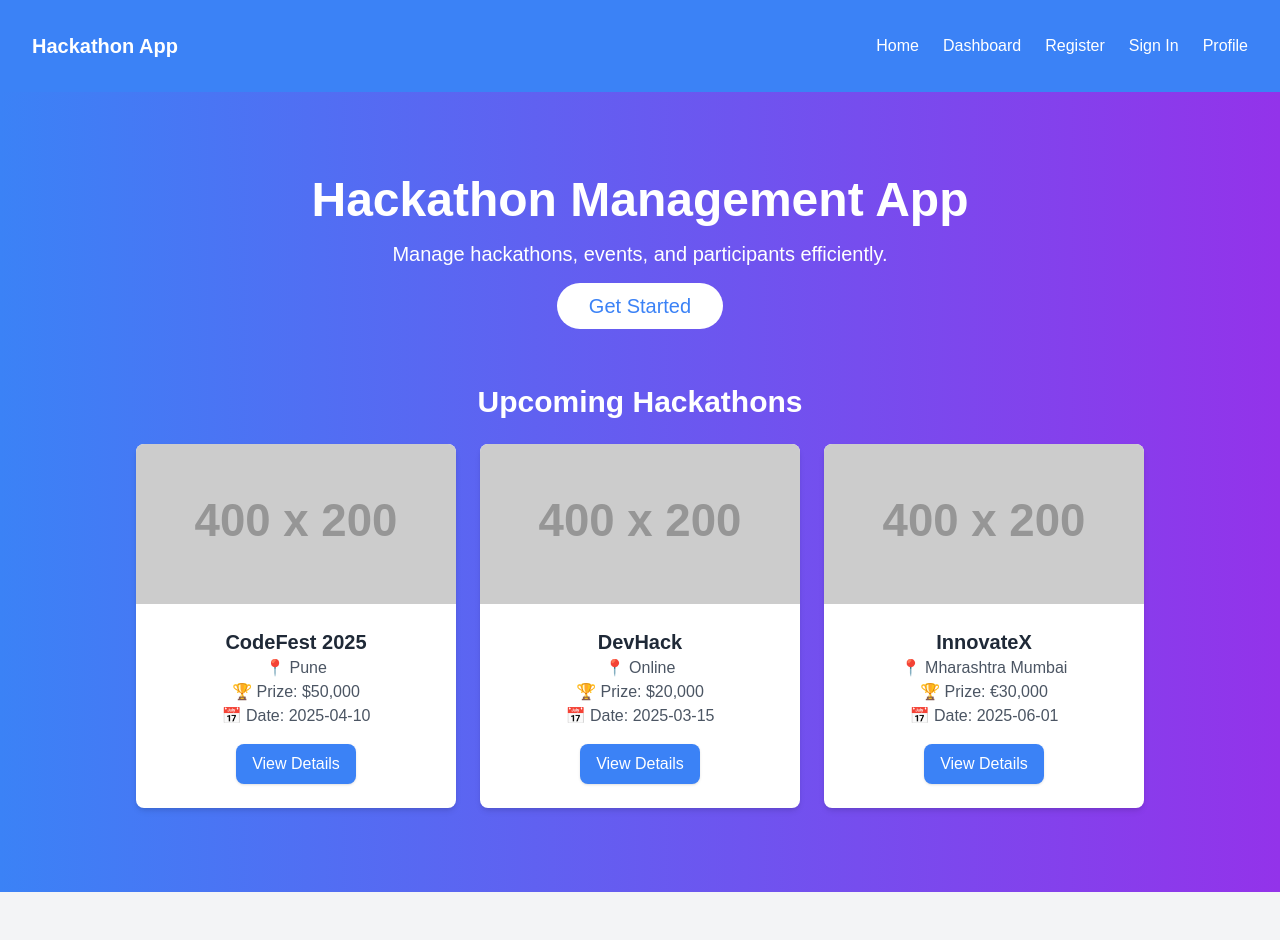
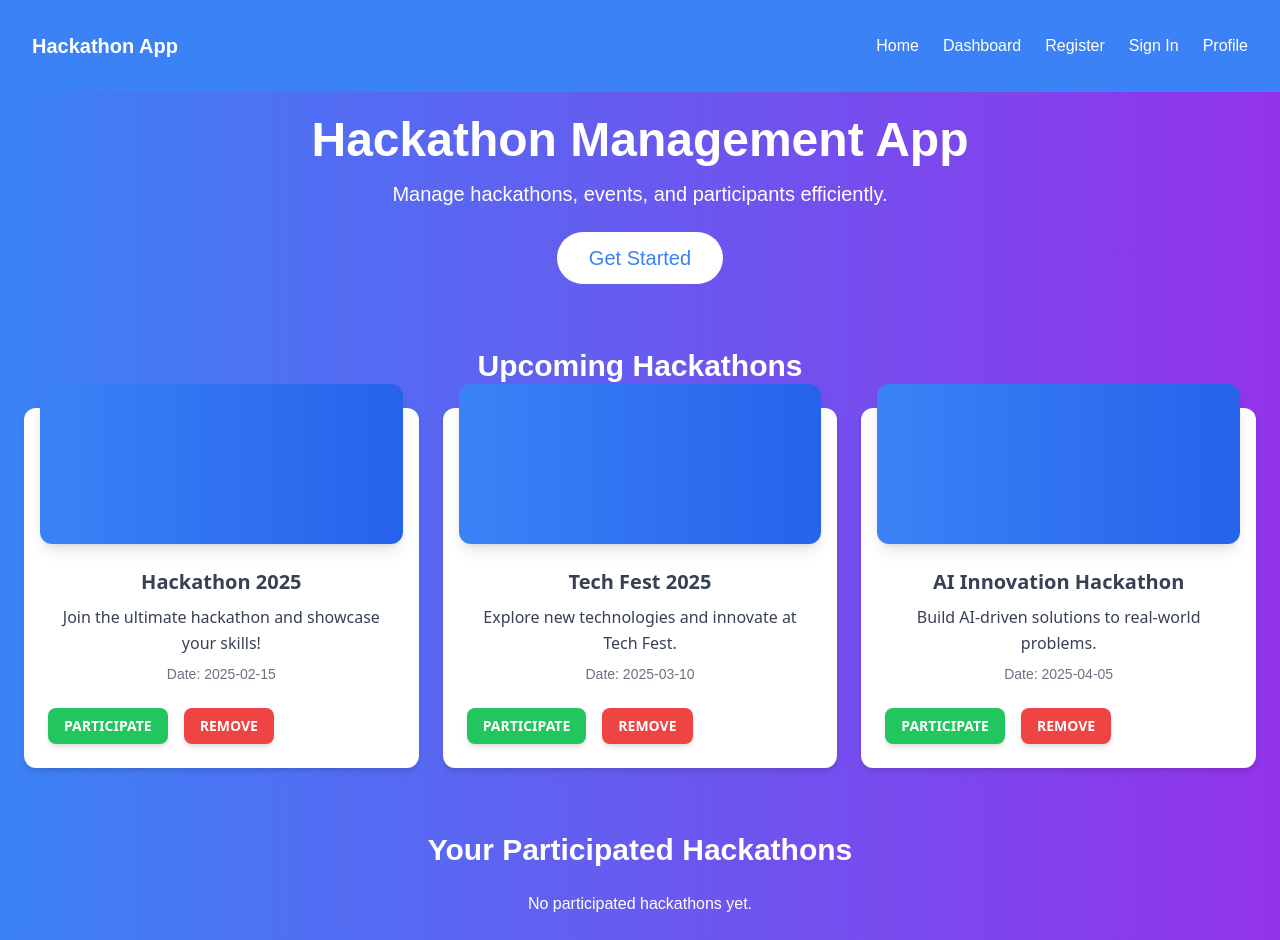
Before and after one commit to yashyp12/Hackathon-Management-System, a Next.js app: page / in a window 1280 px wide. Before the commit the page ends 892 px from the top, so only its background shows below. Built offline with nearby package versions, Linux system fonts and the light colour scheme.

Commit message:
updated cards

```diff
--- a/app/page.js
+++ b/app/page.js
@@ -1,81 +1,112 @@
 "use client";
-import Link from "next/link";
+import { useState } from "react";
 
 export default function Home() {
-  // Sample data for hackathons
-  const hackathons = [
+  // Demo data for upcoming hackathons
+  const hackathonsData = [
     {
-      id: 1,
-      name: "CodeFest 2025",
-      location: "Pune",
-      prize: "$50,000",
-      date: "2025-04-10",
-      image: "https://via.placeholder.com/400x200?text=Hackathon+1",
+      id: "1",
+      name: "Hackathon 2025",
+      date: "2025-02-15",
+      description: "Join the ultimate hackathon and showcase your skills!",
     },
     {
-      id: 2,
-      name: "DevHack",
-      location: "Online",
-      prize: "$20,000",
-      date: "2025-03-15",
-      image: "https://via.placeholder.com/400x200?text=Hackathon+2",
+      id: "2",
+      name: "Tech Fest 2025",
+      date: "2025-03-10",
+      description: "Explore new technologies and innovate at Tech Fest.",
     },
     {
-      id: 3,
-      name: "InnovateX",
-      location: "Mharashtra Mumbai",
-      prize: "€30,000",
-      date: "2025-06-01",
-      image: "https://via.placeholder.com/400x200?text=Hackathon+3",
+      id: "3",
+      name: "AI Innovation Hackathon",
+      date: "2025-04-05",
+      description: "Build AI-driven solutions to real-world problems.",
     },
   ];
+
+  // State to track participated hackathons
+  const [participatedHackathons, setParticipatedHackathons] = useState([]);
+
+  // Handle participation
+  const handleParticipate = (hackathon) => {
+    if (!participatedHackathons.some((h) => h.id === hackathon.id)) {
+      setParticipatedHackathons([...participatedHackathons, hackathon]);
+      alert(`${hackathon.name} added to your dashboard!`);
+    }
+  };
+
+  // Handle removal
+  const handleRemove = (hackathon) => {
+    setParticipatedHackathons(
+      participatedHackathons.filter((h) => h.id !== hackathon.id)
+    );
+    alert(`${hackathon.name} removed from your dashboard.`);
+  };
 
   return (
     <div className="flex flex-col justify-center items-center min-h-screen bg-gradient-to-r from-blue-500 to-purple-600 p-6">
       <header className="text-center text-white">
         <h1 className="text-5xl font-extrabold mb-4">Hackathon Management App</h1>
-        <p className="text-xl mb-6">
-          Manage hackathons, events, and participants efficiently.
-        </p>
-        <Link
-          href="/auth/signin"
+        <p className="text-xl mb-6">Manage hackathons, events, and participants efficiently.</p>
+        <button
           className="bg-white text-blue-500 py-3 px-8 rounded-full text-xl hover:bg-blue-100 transition duration-300"
+          onClick={() => alert("Redirect to Sign In or Dashboard")}
         >
           Get Started
-        </Link>
+        </button>
       </header>
 
       <section className="mt-16 text-center text-white">
         <h2 className="text-3xl font-semibold mb-6">Upcoming Hackathons</h2>
-        <div className="container grid grid-cols-1 sm:grid-cols-2 lg:grid-cols-3 gap-6">
-          {hackathons.map((hackathon) => (
+        <div className="container grid grid-cols-1 md:grid-cols-2 lg:grid-cols-3 gap-6">
+          {hackathonsData.map((hackathon) => (
             <div
               key={hackathon.id}
-              className="relative flex flex-col w-full rounded-lg bg-white shadow-md overflow-hidden transition-transform transform hover:scale-105"
+              className="relative flex flex-col w-full rounded-xl bg-white bg-clip-border text-gray-700 shadow-md"
             >
-              <img
-                src={hackathon.image}
-                alt={hackathon.name}
-                className="w-full h-40 object-cover"
-              />
+              <div className="relative mx-4 -mt-6 h-40 overflow-hidden rounded-xl bg-gradient-to-r from-blue-500 to-blue-600 text-white shadow-lg"></div>
               <div className="p-6">
-                <h3 className="text-xl font-bold text-gray-800">{hackathon.name}</h3>
-                <p className="text-gray-600">📍 {hackathon.location}</p>
-                <p className="text-gray-600">🏆 Prize: {hackathon.prize}</p>
-                <p className="text-gray-600">📅 Date: {hackathon.date}</p>
-                <div className="mt-4">
-                  <Link
-                    href={`/hackathon/${hackathon.id}`}
-                    className="inline-block bg-blue-500 text-white py-2 px-4 rounded-lg shadow hover:bg-blue-600 transition"
-                  >
-                    View Details
-                  </Link>
-                </div>
+                <h5 className="mb-2 block font-sans text-xl font-semibold leading-snug tracking-normal text-blue-gray-900 antialiased">
+                  {hackathon.name}
+                </h5>
+                <p className="block font-sans text-base font-light leading-relaxed text-inherit antialiased">
+                  {hackathon.description}
+                </p>
+                <p className="mt-2 text-sm text-gray-500">Date: {hackathon.date}</p>
+              </div>
+              <div className="p-6 pt-0 flex gap-4">
+                <button
+                  onClick={() => handleParticipate(hackathon)}
+                  className="select-none rounded-lg bg-green-500 py-2 px-4 text-center align-middle font-sans text-sm font-bold uppercase text-white shadow-md transition-all hover:shadow-lg focus:opacity-[0.85]"
+                >
+                  Participate
+                </button>
+                <button
+                  onClick={() => handleRemove(hackathon)}
+                  className="select-none rounded-lg bg-red-500 py-2 px-4 text-center align-middle font-sans text-sm font-bold uppercase text-white shadow-md transition-all hover:shadow-lg focus:opacity-[0.85]"
+                >
+                  Remove
+                </button>
               </div>
             </div>
           ))}
         </div>
       </section>
+
+      <section className="mt-16 text-center text-white">
+        <h2 className="text-3xl font-semibold mb-6">Your Participated Hackathons</h2>
+        {participatedHackathons.length > 0 ? (
+          <ul className="list-disc pl-6 text-left text-white">
+            {participatedHackathons.map((hackathon) => (
+              <li key={hackathon.id} className="mb-2">
+                {hackathon.name} - {hackathon.date}
+              </li>
+            ))}
+          </ul>
+        ) : (
+          <p>No participated hackathons yet.</p>
+        )}
+      </section>
     </div>
   );
 }
```
